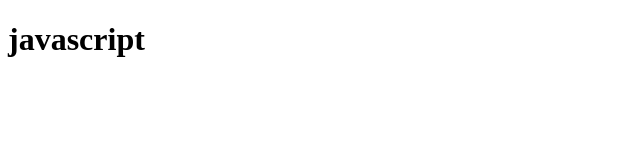
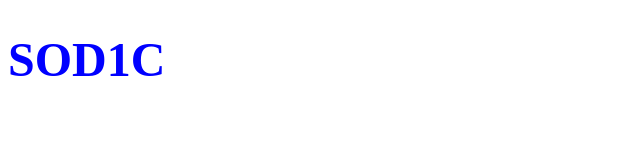
Before and after one commit to Marlon-Somers/javascript-opdracht-5.1, a plain HTML site: page index.html in a window 1280 px wide. Shown: the whole page, without its empty margins (0-640 px from the left). Drawn offline with Linux system fonts and the light colour scheme.

Commit message:
gemaakt 5.1

```diff
--- /dev/null
+++ b/app.js
@@ -0,0 +1,5 @@
+{
+    document.getElementById("yo").style.color = "blue";
+    document.getElementById("yo").innerHTML = "SOD1C"
+    document.getElementById("yo").style.fontSize = "300%"
+}
--- a/index.html
+++ b/index.html
@@ -4,8 +4,15 @@
     <meta charset="UTF-8">
     <meta name="viewport" content="width=, initial-scale=1.0">
     <title>Document</title>
+
 </head>
 <body>
-    <H1 id="java">javascript</H1>
+    <H1 id="yo">hello world</H1>
+
+
+
+
+
+    <script src="app.js"></script>
 </body>
 </html>
--- a/javascript.js
+++ /dev/null
@@ -1 +0,0 @@
-style. backgroundColor
```
